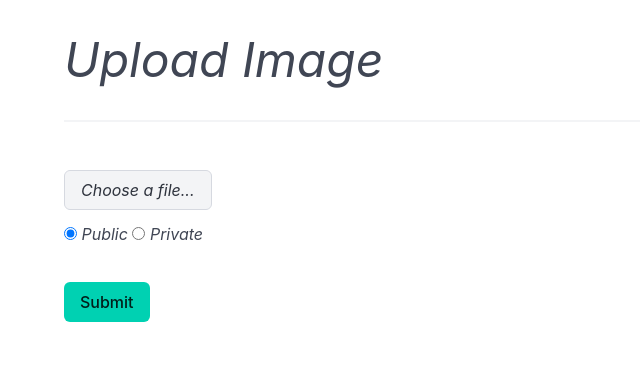
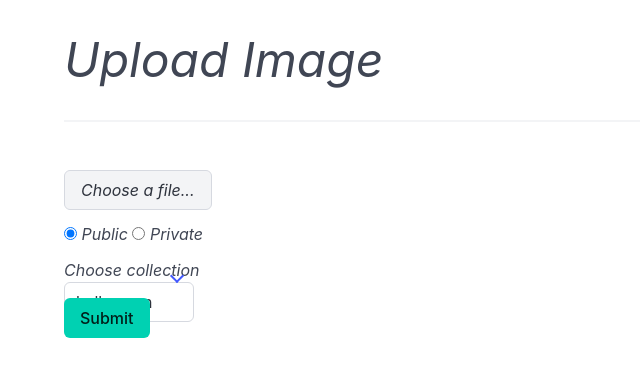
Before and after one commit to kamer0n/Stickers-for-Steps-Backend, a Django app: template steps/templates/upload.html in a window 1280 px wide. Shown: the top 377 px of the page, without its empty margins (0-640 px from the left). Run offline with Django 3.2, Linux system fonts and the light colour scheme; the template is opened without the code that fills it, so the values that code supplies are empty; parts of the project's set-up code (start-up, migrations or seed data) failed here and were passed over; some libraries are stand-ins or nearby versions.

Commit message:
Collection can now be selected in form

```diff
--- a/steps/templates/upload.html
+++ b/steps/templates/upload.html
@@ -40,6 +40,17 @@
               </label>
             </div>
           </div>
+        <div class="select">
+            <div class="control">
+                <label for="collections">Choose collection </label>
+                <select name="collections" id="collections">
+                  <option value="Halloween">halloween</option>
+                  <option value="Minecraft">minecraft</option>
+                  <option value="Sonic">sonic</option>
+                  <option value="Pokemon">pokemon</option>
+              </select>
+            </div>
+          </div>
           <br>
           <div class="field">
             <div class="control">
--- a/steps/views.py
+++ b/steps/views.py
@@ -42,6 +42,7 @@ def image_upload(request):
     if request.method == 'POST':
         image_file = request.FILES['image_file']
         image_type = request.POST['image_type']
+        collection = request.POST['collections']
         if settings.USE_S3:
             if image_type == 'private':
                 upload = UploadPrivate(file=image_file)
@@ -51,7 +52,7 @@ def image_upload(request):
             upload.save()
             image_url = upload.file.url
             sticker = Sticker(key=upload.file, desc=str(upload.file),
-                              name=image_file, collection=Collection.objects.get(id=1),
+                              name=image_file, collection=Collection.objects.get(name=collection),
                               type=image_type)
             sticker.save()
         else:
```
